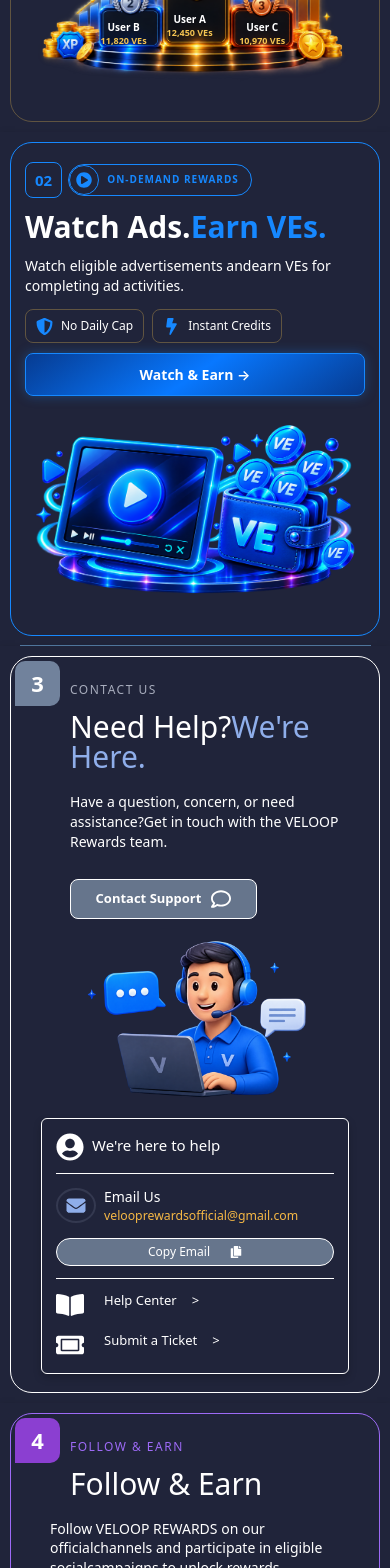
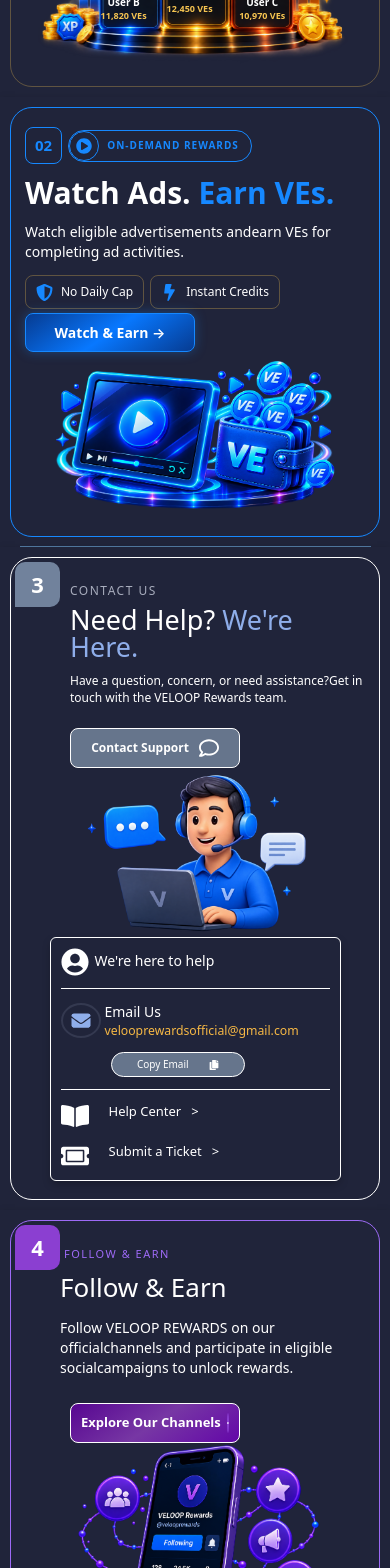
Before and after one commit to AnshikaaJoshi/veloop-rewards, a React (Vite) app: page / in a window 390 px wide. Shown: the part 432-2000 px from the top of the page. Built offline with nearby package versions, Linux system fonts and the light colour scheme.

Commit message:
Complete mobile responsive design

```diff
--- a/src/components/ContactUsBanner/ContactUsBanner.jsx
+++ b/src/components/ContactUsBanner/ContactUsBanner.jsx
@@ -19,7 +19,7 @@
 
         {/* Heading */}
         <h2 className={styles.title}>
-          <span>Need Help?</span>
+          <span>Need Help?</span>{" "}
           <span className={styles.highlight}>We're Here.</span>
         </h2>
 
--- a/src/components/ContactUsBanner/ContactUsBanner.module.css
+++ b/src/components/ContactUsBanner/ContactUsBanner.module.css
@@ -355,7 +355,7 @@
 
   .banner {
     height: auto;
-    min-height: 520px;
+    min-height: 450px;
     padding: 30px 25px;
     flex-direction: column;
     align-items: flex-start;
@@ -373,7 +373,7 @@
   .content {
     width: 100%;
     max-width: none;
-    gap: 12px;
+    gap: 5px;
   }
 
   .stageInfo {
@@ -385,12 +385,12 @@
   }
 
   .title {
-    font-size: 30px;
+    font-size: 27px;
     margin-left: 45px;
   }
 
   .description {
-    font-size: 14px;
+    font-size: 12px;
     margin-left: 45px;
   }
 
@@ -399,15 +399,15 @@
   }
 
   .button {
-    width: 55%;
+    width: 50%;
     margin-left: 45px;
     padding: 9px 10px;
-    font-size: 13px;
+    font-size: 12px;
     gap: 10px;
   }
 
   .buttonText {
-    font-size: 13px;
+    font-size: 12px;
   }
 
   .buttonIcon {
@@ -419,7 +419,7 @@
     display: flex;
     justify-content: center;
     align-items: center;
-    min-height: 200px;
+    min-height: 170px;
   }
 
   .visual img {
@@ -431,15 +431,15 @@
   }
 
   .supportInfo {
-    width: 90%;
-    padding: 14px;
+    width: 85%;
+    padding: 10px;
     margin: 0 auto;
     bottom: 0;
   }
 
   .supportTitle {
-    padding: 8px;
-    font-size: 15px;
+    padding: 6px;
+    font-size: 14px;
   }
 
   .contactSection {
@@ -448,15 +448,17 @@
 
   .supportText,
   .helpText {
-    gap: 15px;
+    gap: 10px;
     font-size: 13px;
   }
 
   .emailSection {
-    gap: 8px;
+    gap: 4px;
   }
 
   .copyButton {
-    font-size: 12px;
+    width:50%;
+    margin-left: 50px;
+    font-size: 10px;
   }
 }
--- a/src/components/DailyBonus/DailyBonus.module.css
+++ b/src/components/DailyBonus/DailyBonus.module.css
@@ -461,11 +461,12 @@
 @media (max-width: 767px) {
 
   .banner {
+  width:100%;
   height: auto;
-    min-height: 700px;
-    padding: 30px 25px;
+  min-height: 500px;
+  padding: 20px;
   flex-direction: column;
-    align-items: flex-start;
+  align-items: center;
   justify-content: flex-start;
 }
 
@@ -480,7 +481,7 @@
   .content {
     width: 100%;
     max-width: none;
-    gap: 12px;
+    gap: 6px;
   }
 
   .stageInfo {
@@ -492,28 +493,37 @@
   }
 
   .title {
-    font-size: 30px;
+    font-size: 20px;
     margin-left: 45px;
+    margin-bottom: 6px;
+  }
+  .title span {
+  display: inline;
+  }
+  .title span + span {
+  margin-left: 6px;
 }
 
   .description {
     font-size: 14px;
-    margin-left: 25px;
+    margin-left: 45px;
   }
 
-  .description br {
-    display: none;
+  .description br,
+  .title br{
+  display: inline;
+  content: " ";
   }
 
   .button {
-    width: 70%;
+    width: 50%;
     margin-left: 45px;
     padding: 9px 10px;
     gap: 10px;
   }
 
   .buttonText {
-    font-size: 13px;
+    font-size: 12px;
   }
 
   .buttonIcon {
@@ -529,7 +539,7 @@
 
   .visual {
   width: 100%;
-    min-height: 180px;
+  min-height: 120px;
   display: flex;
   justify-content: center;
   align-items: center;
@@ -548,11 +558,11 @@
   .bonusInfo {
     width: 90%;
     height: auto;
-    min-height: 150px;
+    min-height: 50px;
     right: 0;
     margin: 0 auto;
-    padding: 15px;
-    gap: 10px;
+    padding: 8px;
+    gap: 2px;
   }
 
   .bonusUpdates {
@@ -572,42 +582,42 @@
   /* 7-Day Streak */
 
   .dayStreak {
-    width: 100%;
+    width: 90%;
     right: 0;
     padding: 10px 0;
   }
 
   .streakInfo {
     width: 90%;
-    padding: 20px;
+    padding: 8px;
     margin: 0 auto;
   }
 
   .streakInfo h3 {
-    font-size: 14px;
+    font-size: 12px;
   }
 
   .streakDays {
     justify-content: space-between;
-    gap: 5px;
+    gap: 4px;
   }
 
   .dayCircle {
-    width: 28px;
-    height: 28px;
-    font-size: 14px;
+    width: 24px;
+    height: 24px;
+    font-size: 10px;
   }
 
   .dayNumber {
-    font-size: 12px;
+    font-size: 10px;
   }
 
   .streakInfo h4 {
-    font-size: 18px;
+    font-size: 16px;
     margin-top: 18px;
   }
 
   .streakInfo p {
-    font-size: 13px;
+    font-size: 10px;
   }
 }
--- a/src/components/FollowEarn/FollowEarn.module.css
+++ b/src/components/FollowEarn/FollowEarn.module.css
@@ -335,10 +335,10 @@
 
   .banner {
     height: auto;
-    min-height: 650px;
+    min-height: 520px;
     padding: 30px 25px;
     flex-direction: column;
-    align-items: flex-start;
+    align-items: center;
     justify-content: flex-start;
   }
 
@@ -353,25 +353,25 @@
   .content {
     width: 100%;
     max-width: none;
-    gap: 12px;
+    gap: 10px;
   }
 
   .stageInfo {
-    margin-left: 45px;
+    margin-left: 39px;
   }
 
   .stageText {
-    font-size: 12px;
+    font-size: 11px;
   }
 
   .title {
-    font-size: 30px;
-    margin-left: 45px;
+    font-size: 26px;
+    margin-left: 35px;
   }
 
   .description {
     font-size: 14px;
-    margin-left: 25px;
+    margin-left: 35px;
   }
 
   .description br {
@@ -379,11 +379,12 @@
   }
 
   .button {
-    width: 70%;
+    width: 50%;
     margin-left: 45px;
     padding: 9px 10px;
     font-size: 13px;
-    gap: 10px;
+    gap: 6px;
+    white-space: nowrap;
   }
 
   .buttonText {
@@ -396,7 +397,7 @@
 
   .visual {
     width: 100%;
-    min-height: 200px;
+    min-height: 120px;
     display: flex;
     justify-content: center;
     align-items: center;
@@ -405,7 +406,7 @@
   .visual img {
   width: 100%;
   max-width: 100%;
-  height: 300px;
+  height: 180px;
   object-fit: contain;
   transition: var(--transition-normal);
   position: relative;
@@ -416,7 +417,8 @@
   .earnInfo {
     width: 90%;
     margin: 0 auto;
-    padding: 15px;
+    padding: 6px;
+
   }
 
   .earnDesign {
@@ -426,8 +428,8 @@
   .earnIcon {
     width: 55px;
     height: 55px;
-    padding: 12px;
-    font-size: 22px;
+    padding: 10px;
+    font-size: 18px;
   }
 
   .earnDesign .description {
@@ -437,16 +439,16 @@
 
   .earnBackend {
     margin-left: 0;
-    margin-top: 10px;
+    margin-top: 4px;
     align-items: flex-start;
   }
 
   .earnBackend h1 {
-    font-size: 22px;
+    font-size: 15px;
   }
 
   .earnBackend p {
     margin-left: 0;
-    font-size: 13px;
+    font-size: 10px;
   }
 }
--- a/src/components/LeaderboardBanner/LeaderboardBanner.module.css
+++ b/src/components/LeaderboardBanner/LeaderboardBanner.module.css
@@ -407,7 +407,7 @@
 
   .banner {
     height: auto;
-    min-height: 500px;
+    min-height: 450px;
 
     padding: 30px 25px;
 
@@ -481,7 +481,7 @@
 
 
   .button {
-    width: 100%;
+    width: 50%;
 
     padding: 10px 20px;
 
@@ -493,7 +493,7 @@
 
   .visual {
     width: 100%;
-    min-height: 220px;
+    min-height: 180px;
 
     display: flex;
 
@@ -505,6 +505,9 @@
   .imageStage {
     width: 100%;
     max-width: 330px;
+  }
+  .rankingOverlay {
+    transform: translateY(-7px);
   }
 
 
--- a/src/components/WatchAdsEarnBanner/WatchAdsEarnBanner.jsx
+++ b/src/components/WatchAdsEarnBanner/WatchAdsEarnBanner.jsx
@@ -26,7 +26,7 @@
 
         {/* Heading */}
         <h2 className={styles.title}>
-          <span>Watch Ads.</span>
+          <span>Watch Ads.</span>{" "}
           <span className={styles.highlight}>Earn VEs.</span>
         </h2>
 
--- a/src/components/WatchAdsEarnBanner/WatchAdsEarnBanner.module.css
+++ b/src/components/WatchAdsEarnBanner/WatchAdsEarnBanner.module.css
@@ -301,7 +301,7 @@
 
   .banner {
     height: auto;
-    min-height: 500px;
+    min-height: 450px;
     padding: 30px 25px;
     flex-direction: column;
     align-items: flex-start;
@@ -348,7 +348,7 @@
   .features {
     width: 100%;
     flex-wrap: wrap;
-    gap: 8px;
+    gap: 6px;
   }
 
   .feature {
@@ -357,15 +357,15 @@
   }
 
   .button {
-    width: 100%;
-    padding: 10px 20px;
+    width: 50%;
+    padding: 8px 20px;
     font-size: 14px;
-    margin-top: 10px;
+    margin-top: 4px;
   }
 
   .visual {
     width: 100%;
-    min-height: 220px;
+    min-height: 160px;
     display: flex;
     align-items: center;
     justify-content: center;
@@ -373,7 +373,7 @@
 
   .visual img {
     width: 100%;
-    max-width: 320px;
+    max-width: 280px;
   }
 
   .claimMessage {
```
Lines whose indentation alone changed are shown as unchanged.
